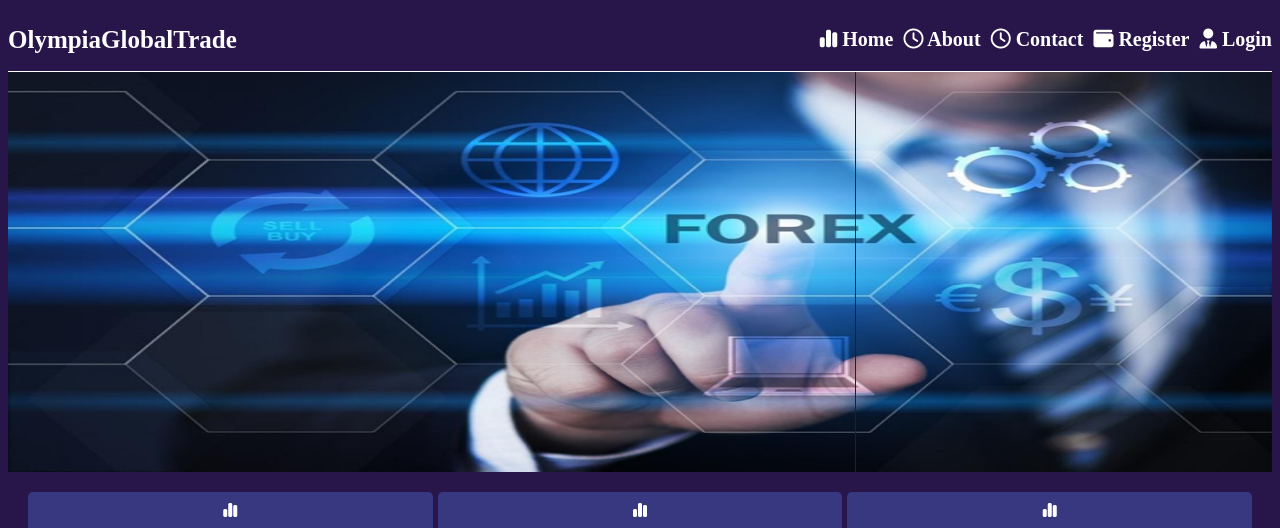
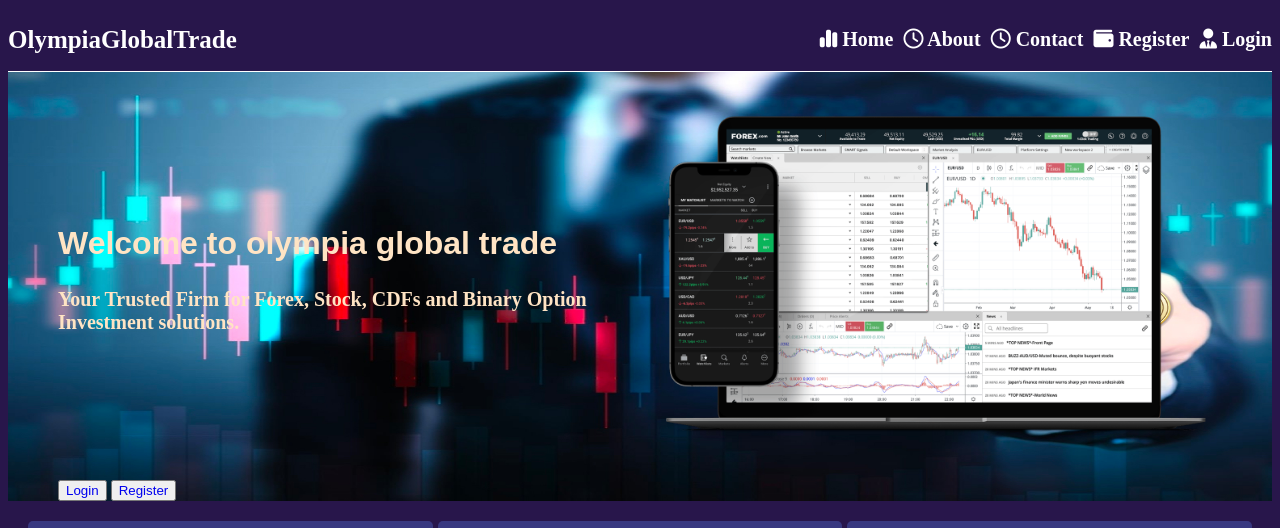
Before and after one commit to edwardoruona/olympiatrade, a plain HTML site: page index.html in a window 1280 px wide. Shown: the top 528 px of the page. Drawn offline with nearby package versions, Linux system fonts and the light colour scheme; no server answers; a script that the page names is missing.

Commit message:
modified the landing page and also thr style sheet

```diff
--- a/assets/css/style.css
+++ b/assets/css/style.css
@@ -84,7 +84,8 @@ ul li a{
 
     .side_bar{
         width: 80%;
-		background-color: var(--primary-color);
+		background-color: rgb(40, 22, 75);
+        /* background-color: black; */
         color: #fff;
 		padding: 10px;
 		display: flex;
@@ -171,6 +172,35 @@ ul li a{
         left: -400%;
     }
 }
+
+.main_main{
+    background-image: url('Thumbnail.jpg');
+    background-size: 100% 100%;
+    background-repeat: no-repeat;
+    /* background-attachment: fixed; */
+    padding-inline: 50px;
+}
+.main_one{
+    display: flex;
+    align-items: center;
+    font-weight: bolder;
+    /* color: rgb(40, 22, 75); */
+    color: bisque;
+}
+.main_one h2{
+    font-size: xx-large;
+    font-family: Arial, Helvetica, sans-serif;
+}
+.main_one p{
+    font-size: 20px;
+}
+.main_one div{
+    width: 50%;
+}
+.main_one div img{
+    width: 100%;
+}
+
 .container{
     display: flex;
     padding: 20px;
--- a/index.html
+++ b/index.html
@@ -75,7 +75,7 @@
     </script>
   </div>
   <!-- TradingView Widget END -->
-  <div id="slider">
+  <!-- <div id="slider">
     <figure>
         <img src="assets/media/images/What-Does-a-Stockbroker-Do-1024x683.jpg" alt="">
         <img src="assets/media/images/11-20-2020-5-54-37-pm.png" alt="">
@@ -83,7 +83,22 @@
         <img src="assets/media/images/Business-Brokers.jpg" alt="">
         <img src="assets/media/images/What-Does-a-Stockbroker-Do-1024x683.jpg" alt="">
     </figure>
-  </div>
+  </div> -->
+<div class="main_main">
+    <div class="main_one">
+        <div>
+            <h2>Welcome to olympia global trade</h2>
+            <p>Your Trusted Firm for Forex, Stock, CDFs and Binary Option Investment solutions.</p>
+        </div>
+        <div>
+            <img src="assets/media/images/overview-mobile.webp" alt="">
+        </div>
+    </div>
+    <div>
+        <button><a href="login.html">Login</a></button>
+        <button><a href="register.html">Register</a></button>
+    </div>
+</div>
     <div class="container">
         <div>
             <i class="fa-solid fa-chart-simple"></i>
```
Also changed, not shown: assets/css/Thumbnail.jpg (added), assets/media/images/overview-mobile.webp (added).
